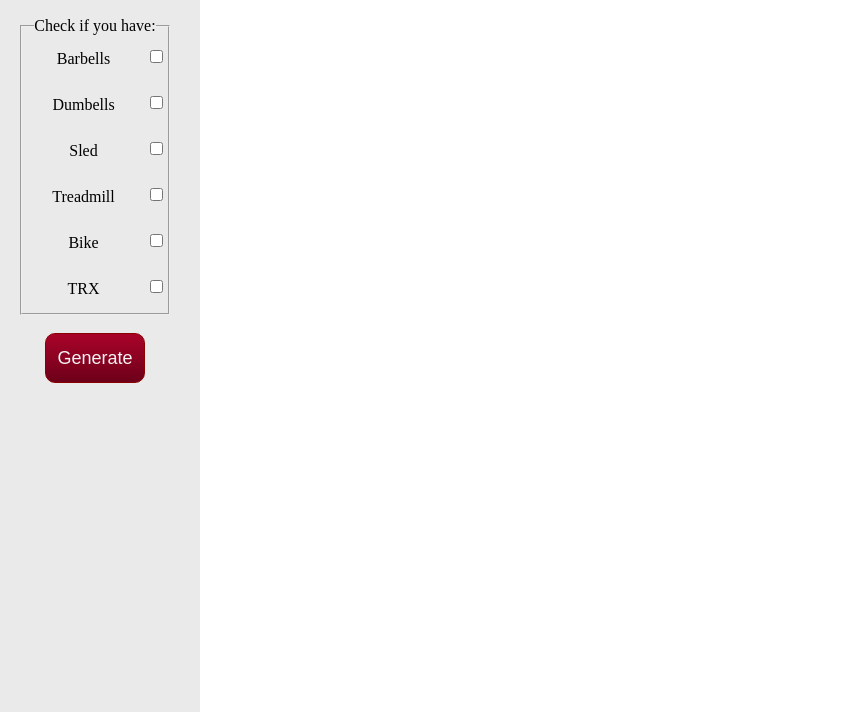
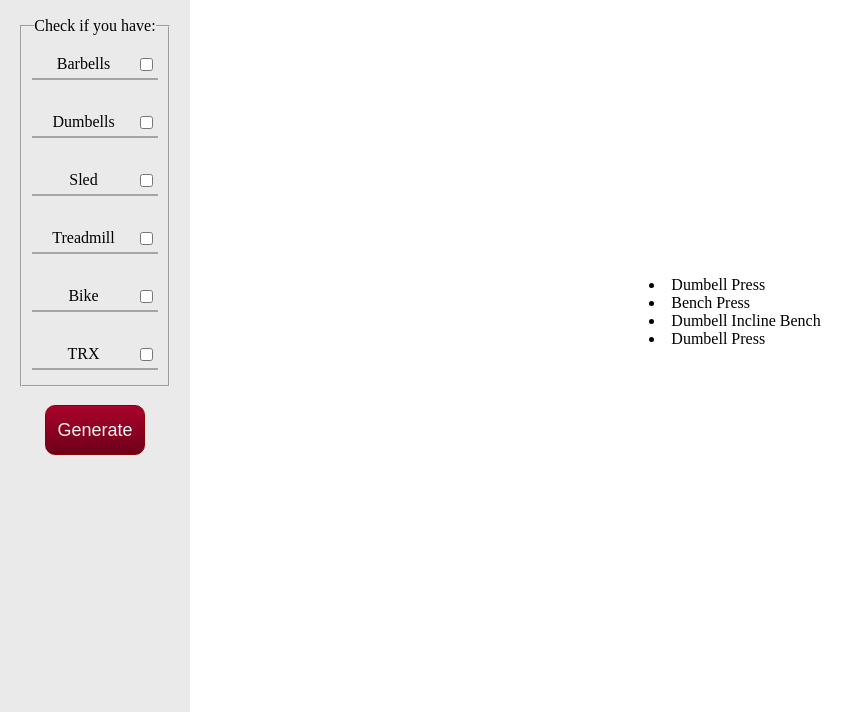
Before and after one commit to jechristop1/warriorWorkoutGen, a plain HTML site: page index.html in a window 1280 px wide. Shown: the part 88-800 px from the top of the page, without its empty margins (0-863 px from the left). Drawn offline with Linux system fonts and the light colour scheme.

Commit message:
added some javascript in attempt to create random workouts

```diff
--- a/css/main.css
+++ b/css/main.css
@@ -5,6 +5,9 @@
 }
 body{
     width: 100%;
+    display: -webkit-flex;
+    display: flex;
+    flex-direction: row;
 }
 #selectForm{
     display: -webkit-flex;
@@ -32,9 +35,13 @@ body{
 }
 .equipSelect{
     margin: 5px 0;
+    padding: 5px;
+    border-bottom: 2px solid rgba(0,0,0,.3)
 }
+
+
 fieldset{
-    padding: 10px 5px;
+    padding: 10px;
 }
 label{
     width: 100%;
@@ -47,6 +54,7 @@ input{
     margin-bottom: 10px;
     padding: 10px;
     float: right;
+    margin-top: 3px;
 }
 input[type="submit"]{
     float: none;
@@ -79,3 +87,13 @@ input[type="submit"]:hover{
     filter: progid:DXImageTransform.Microsoft.gradient( startColorstr='#84020b', endColorstr='#5e0016',GradientType=0 ); /* IE6-9 */
     color: lightgray;
 }
+
+#workoutDiv{
+    width: 100%;
+    display:-webkit-flex;
+    display:flex;
+    -webkit-align-items: center;
+    align-items: center;
+    -webkit-justify-content: center;
+    justify-content: center;
+}
--- a/index.html
+++ b/index.html
@@ -46,7 +46,15 @@
             <br/>
             <input type="submit" value="Generate"/>
         </form>
-        <div class="exerciseOutput"></div>
     </div>
+
+        <div id="workoutDiv">
+            <div id="upperOutput"></div>
+            <div id="lowerOutput"></div>
+            <div id="cardioOutput"></div>
+        </div>
+
+
+    <script src="js/app.js"></script>
 </body>
 </html>
--- a/js/app.js
+++ b/js/app.js
@@ -1,6 +1,9 @@
 (function(){
 
-    var upperEx, lowerEx, cardioEx;
+    var upperEx,
+        lowerEx,
+        cardioEx,
+        i;
 
     var barbellUpper = ['Bench Press','Military Press','Bent-over Row'];
     var barbellLower = ['Back Squat','Front Squat','Deadlift'];
@@ -8,13 +11,30 @@
     var dumbellLower = ['Dumbell Lunge','Dumbell Stiff-leg Deadlift','Dumbell Step Ups'];
     var cardio = ['Sled','Treadmill','Bike'];
 
+    var upperOutputDiv = document.getElementById("upperOutput");
+
+    upperEx = barbellUpper.concat(dumbellUpper);
+
     function generateUpperExcercise(upperEx){
-        return upperBodyExercise = myArray[Math.floor(Math.random() * upperEx.length)];
+        var prevRandExercise = "";
+        var upperBodyExercise;
+        upperOutputDiv.innerHTML = '<ul>';
+        for (i = 1; i <= 4; i++) {
+            prevRandExercise = upperBodyExercise;
+            upperBodyExercise = upperEx[Math.floor(Math.random() * upperEx.length)];
+
+            if (upperBodyExercise === prevRandExercise) {
+                upperBodyExercise = upperEx[Math.floor(Math.random() * upperEx.length)];
+            };
+            upperOutputDiv.innerHTML += '<li>' + upperBodyExercise + '</li>';
+        };
+        upperOutputDiv.innerHTML += '</ul>';
+
+
     };
 
-    function generateLowerExcercise(){
+    generateUpperExcercise(upperEx);
 
-    };
 
 
 
```
